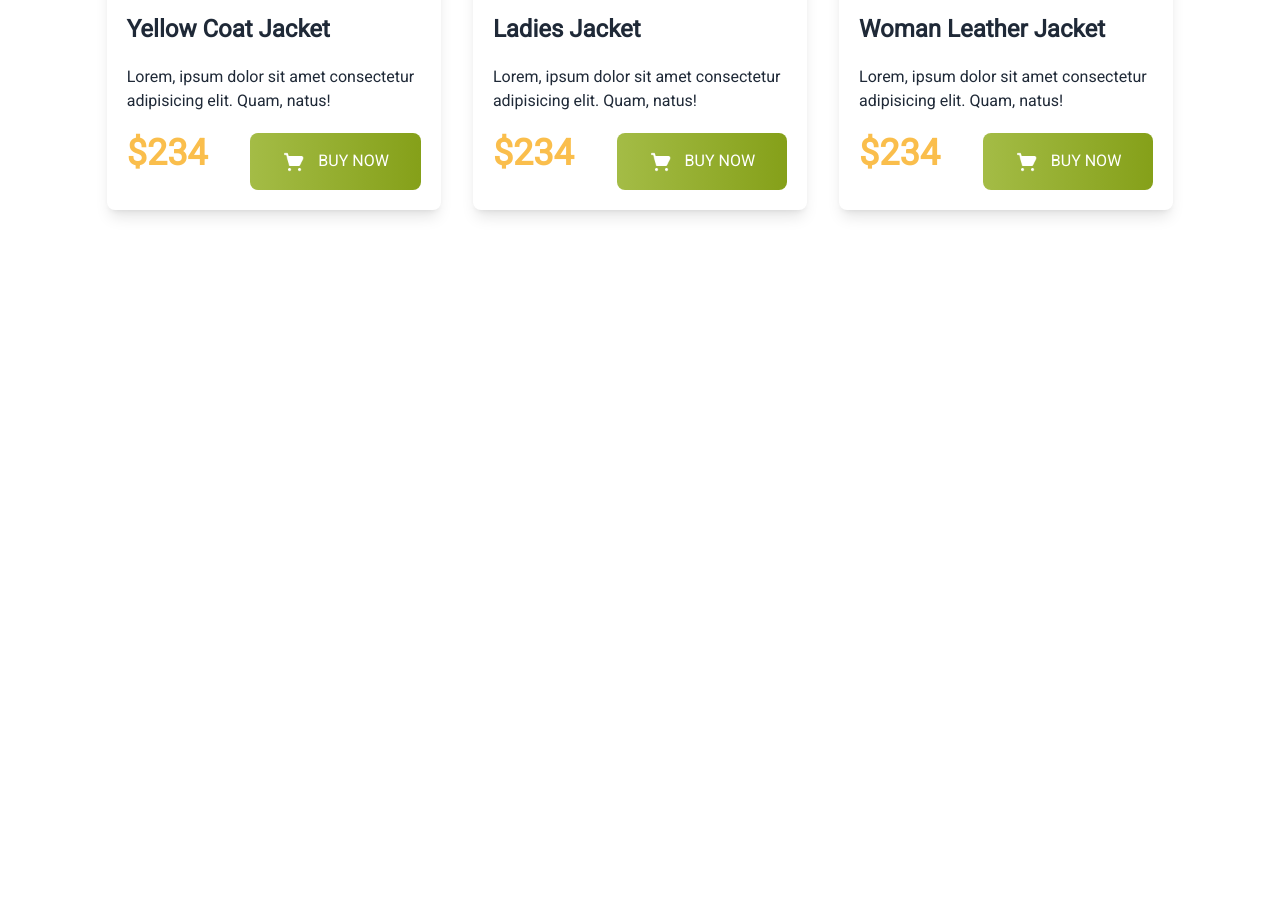
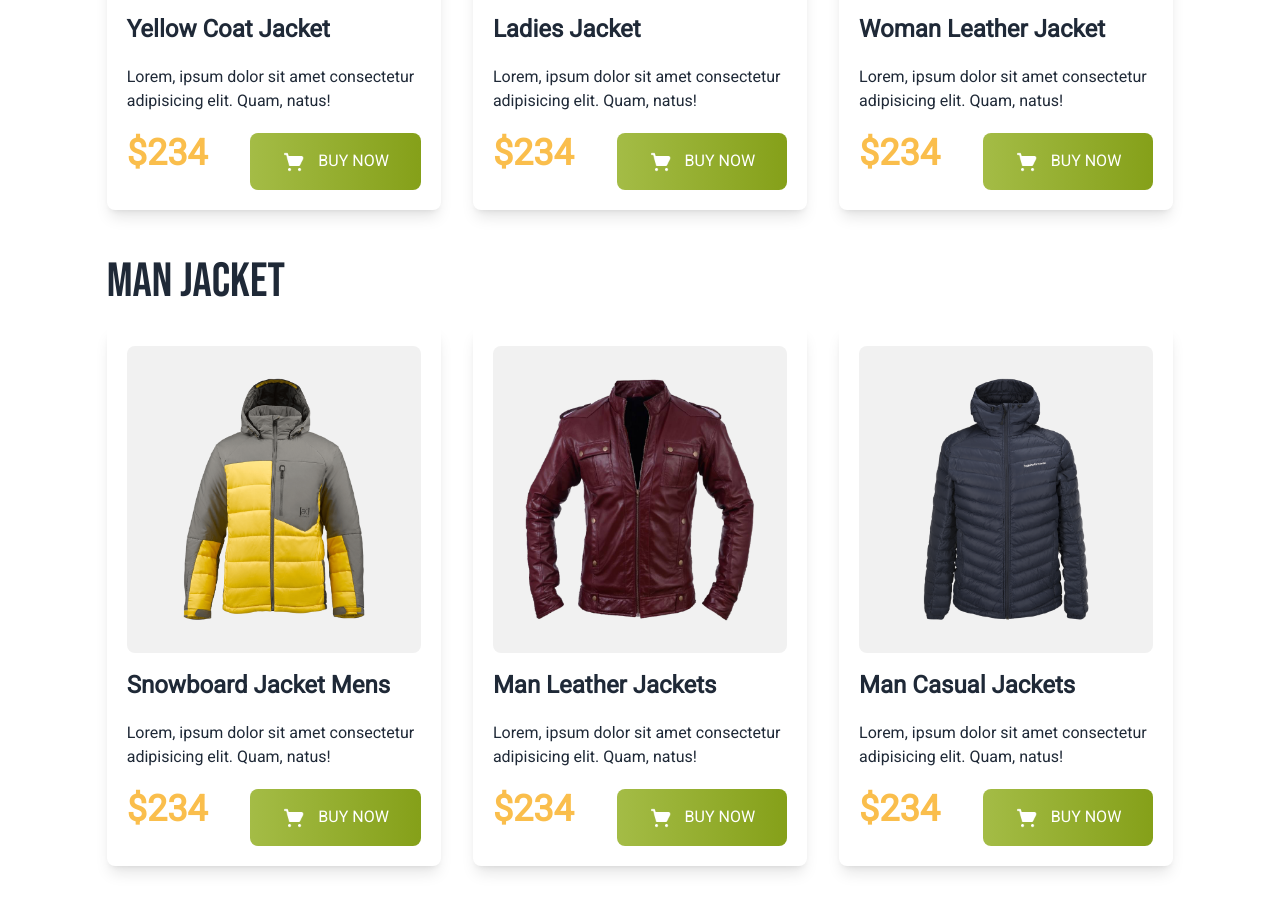
Before and after one commit to Mamun-Ashraf/penguin-fashion, a plain HTML site: page index.html in a window 1280 px wide. Shown: the part 1055-1967 px from the top of the page. Before the commit the page ends 1313 px from the top, so only its background shows below. Drawn offline with nearby package versions, Linux system fonts and the light colour scheme.

Commit message:
added man-jacket section

```diff
--- a/index.html
+++ b/index.html
@@ -136,7 +136,51 @@
                 </div>
             </div>
         </section>
-
+        <!-- Man Jacket section -->
+        <section class="w-5/6 mx-auto my-12">
+            <h2 class="font-bebas text-5xl mb-5">Man Jacket</h2>
+            <div class="grid grid-cols-1 md:grid-cols-2 lg:grid-cols-3 gap-8">
+                <div class="shadow-lg rounded-lg p-5">
+                    <img class="bg-jacket rounded-lg p-8 mb-4" src="images/jackets/jacket-4.png" alt="">
+                    <h4 class="text-2xl font-bold">Snowboard Jacket Mens</h4>
+                    <p class="my-5">Lorem, ipsum dolor sit amet consectetur adipisicing elit. Quam, natus!</p>
+                    <div class="flex justify-between">
+                        <h3 class="text-penguin text-4xl font-bold">$234</h3>
+                        <button
+                            class="uppercase text-white bg-gradient-to-r from-buynow1 to-buynow2 px-8 py-4 rounded-lg">
+                            <img class="me-2 inline w-6 h-6" src="images/icons/shopping-cart 1.png" alt="">
+                            Buy Now
+                        </button>
+                    </div>
+                </div>
+                <div class="shadow-lg rounded-lg p-5">
+                    <img class="bg-jacket rounded-lg p-8 mb-4" src="images/jackets/jacket-5.png" alt="">
+                    <h4 class="text-2xl font-bold">Man Leather Jackets</h4>
+                    <p class="my-5">Lorem, ipsum dolor sit amet consectetur adipisicing elit. Quam, natus!</p>
+                    <div class="flex justify-between">
+                        <h3 class="text-penguin text-4xl font-bold">$234</h3>
+                        <button
+                            class="uppercase text-white bg-gradient-to-r from-buynow1 to-buynow2 px-8 py-4 rounded-lg">
+                            <img class="me-2 inline w-6 h-6" src="images/icons/shopping-cart 1.png" alt="">
+                            Buy Now
+                        </button>
+                    </div>
+                </div>
+                <div class="shadow-lg rounded-lg p-5">
+                    <img class="bg-jacket rounded-lg p-8 mb-4" src="images/jackets/jacket-6.png" alt="">
+                    <h4 class="text-2xl font-bold">Man Casual Jackets</h4>
+                    <p class="my-5">Lorem, ipsum dolor sit amet consectetur adipisicing elit. Quam, natus!</p>
+                    <div class="flex justify-between">
+                        <h3 class="text-penguin text-4xl font-bold">$234</h3>
+                        <button
+                            class="uppercase text-white bg-gradient-to-r from-buynow1 to-buynow2 px-8 py-4 rounded-lg">
+                            <img class="me-2 inline w-6 h-6" src="images/icons/shopping-cart 1.png" alt="">
+                            Buy Now
+                        </button>
+                    </div>
+                </div>
+            </div>
+        </section>
     </main>
     <!-- footer section -->
     <footer>
```
